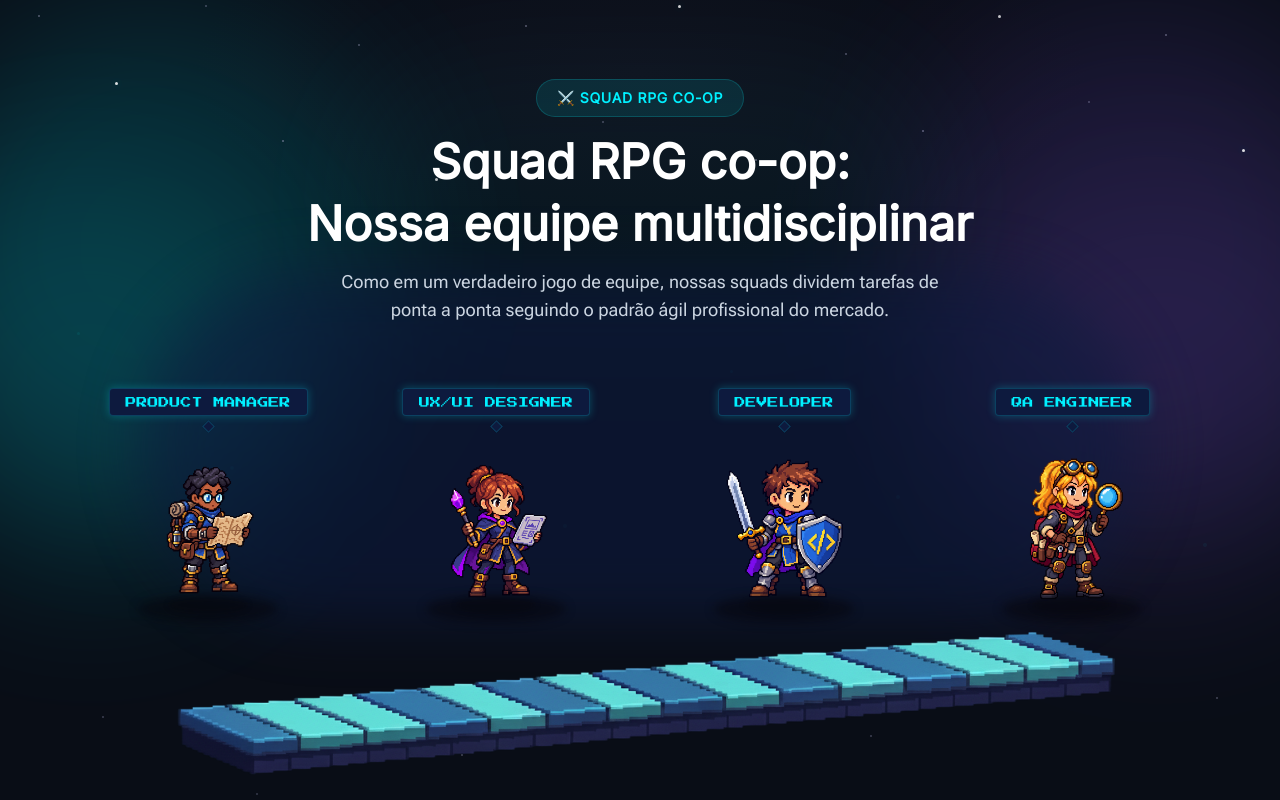
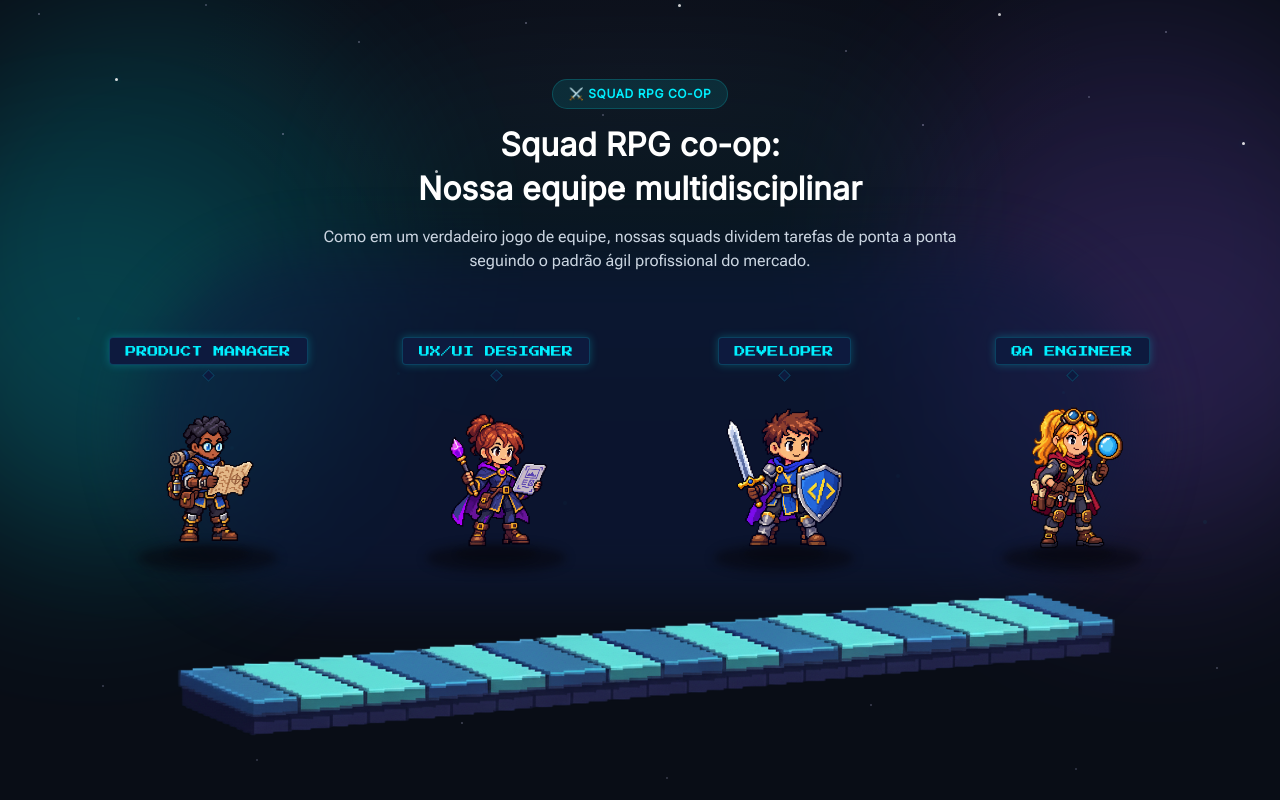
Before and after one commit to ANDERSONGUASSU/devlevelup, a React (Vite) app: page / in a window 1280 px wide. Shown: the part 3020-3820 px from the top of the page. Built offline with nearby package versions, Linux system fonts and the light colour scheme; a web font is replaced by a local one.

Commit message:
fix(squad): alinha texto ao padrão das demais seções e apoia personagens na plataforma

```diff
--- a/src/components/ui/SectionHeader.tsx
+++ b/src/components/ui/SectionHeader.tsx
@@ -5,7 +5,6 @@ interface SectionHeaderProps {
   subtitle?: string
   title?: string
   description?: string
-  size?: 'md' | 'lg'
   className?: string
 }
 
@@ -14,56 +13,29 @@ export function SectionHeader({
   subtitle,
   title,
   description,
-  size = 'md',
   className,
 }: SectionHeaderProps) {
-  const isLg = size === 'lg'
-
   return (
     <div className={cn('flex flex-col items-center gap-4', className)}>
       {badge && (
-        <span
-          className={cn(
-            'rounded-full border border-arcade-cyan-badge-border bg-arcade-cyan-badge font-inter font-semibold uppercase tracking-wider text-arcade-cyan',
-            isLg ? 'px-5 py-2 text-sm' : 'px-4 py-1.5 text-xs',
-          )}
-        >
+        <span className="rounded-full border border-arcade-cyan-badge-border bg-arcade-cyan-badge px-4 py-1.5 font-inter text-xs font-semibold uppercase tracking-wider text-arcade-cyan">
           {badge}
         </span>
       )}
       <div className="flex flex-col items-center gap-1">
         {subtitle && (
-          <p
-            className={cn(
-              'font-inter font-bold text-arcade-white',
-              isLg
-                ? 'text-3xl leading-[1.2] sm:text-4xl lg:text-5xl'
-                : 'text-2xl leading-10 sm:text-3xl lg:text-[32px]',
-            )}
-          >
+          <p className="font-inter text-2xl font-bold leading-10 text-arcade-white sm:text-3xl lg:text-[32px]">
             {subtitle}
           </p>
         )}
         {title && (
-          <h2
-            className={cn(
-              'font-inter font-bold text-arcade-white',
-              isLg
-                ? 'text-3xl leading-[1.2] sm:text-4xl lg:text-5xl'
-                : 'text-2xl leading-10 sm:text-3xl lg:text-[32px]',
-            )}
-          >
+          <h2 className="font-inter text-2xl font-bold leading-10 text-arcade-white sm:text-3xl lg:text-[32px]">
             {title}
           </h2>
         )}
       </div>
       {description && (
-        <p
-          className={cn(
-            'max-w-160 text-center font-roboto-flex font-medium leading-6 text-arcade-footer-text',
-            isLg ? 'text-lg' : 'text-base',
-          )}
-        >
+        <p className="max-w-160 text-center font-roboto-flex text-base font-medium leading-6 text-arcade-footer-text">
           {description}
         </p>
       )}
--- a/src/sections/Squad.tsx
+++ b/src/sections/Squad.tsx
@@ -54,7 +54,6 @@ export function Squad({ className }: SquadProps) {
         subtitle={squadCopy.subtitle}
         title={squadCopy.title}
         description={squadCopy.description}
-        size="lg"
         className="relative z-10"
       />
 
@@ -68,7 +67,7 @@ export function Squad({ className }: SquadProps) {
           src="/images/avatar-squad/pixel_plataform.png"
           alt=""
           aria-hidden="true"
-          className="pointer-events-none -mt-4 h-56 w-full object-cover object-center"
+          className="pointer-events-none -mt-1 h-56 w-full object-cover object-center"
         />
       </div>
 
```
